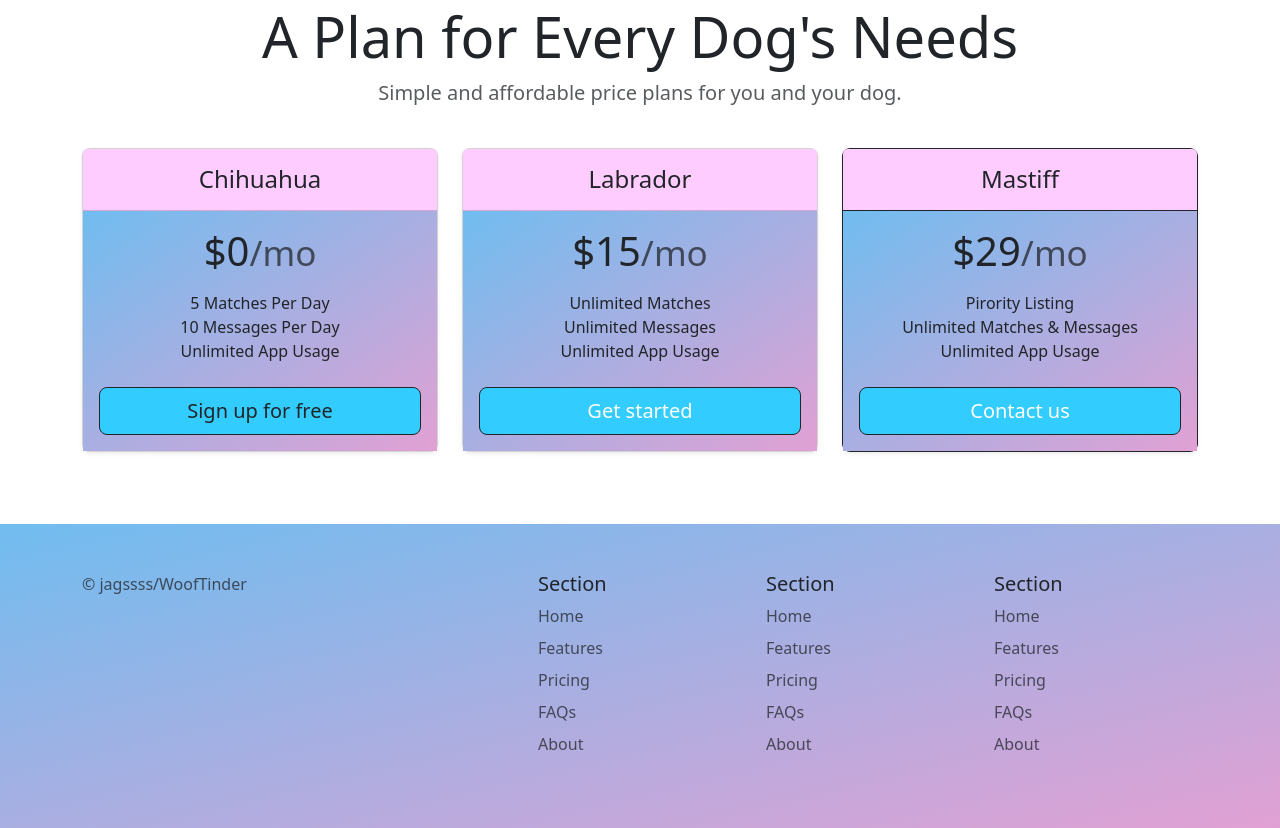
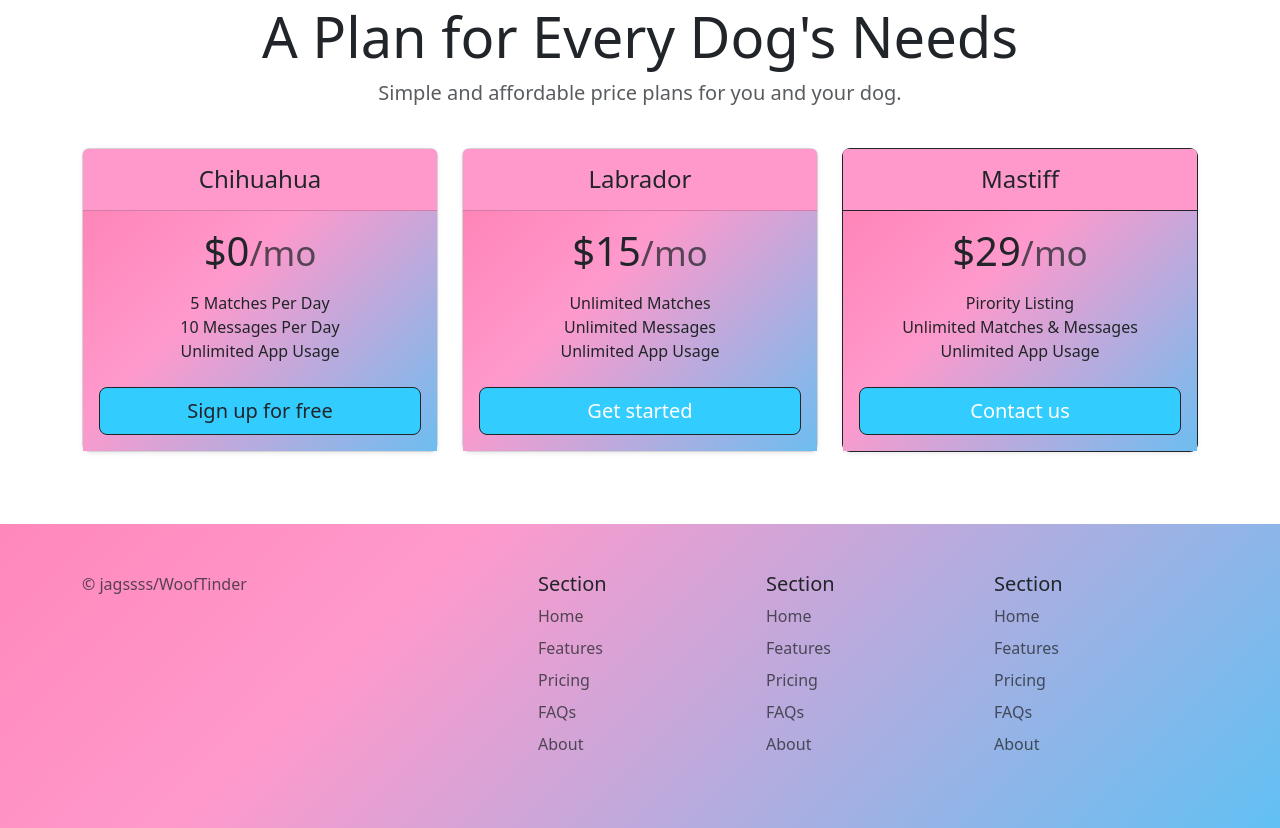
Before and after one commit to jagssss/Woof-Tinder, a plain HTML site: page index.html in a window 1280 px wide. Shown: the part 1514-2342 px from the top of the page. Drawn offline with nearby package versions, Linux system fonts and the light colour scheme.

Commit message:
Update style.css

```diff
--- a/css/style.css
+++ b/css/style.css
@@ -1,7 +1,8 @@
 .gradient-background {
-  background: linear-gradient(to bottom right, #33ccff 0%, #ff99cc 100%);
+  background: linear-gradient(-45deg, #33ccff, #ff99cc, #ff6699 );
   background-size: 180% 180%;
-  animation: gradient-animation 18s ease infinite;
+  animation: gradient-animation 4s ease infinite;
+
 }
 
 @keyframes gradient-animation {
@@ -31,5 +32,5 @@
  background-color: #33ccff;
 }
 .card-header, .profile-img{
-  background-color: #ffccff;
+  background-color: #ff99cc;
 }
```
